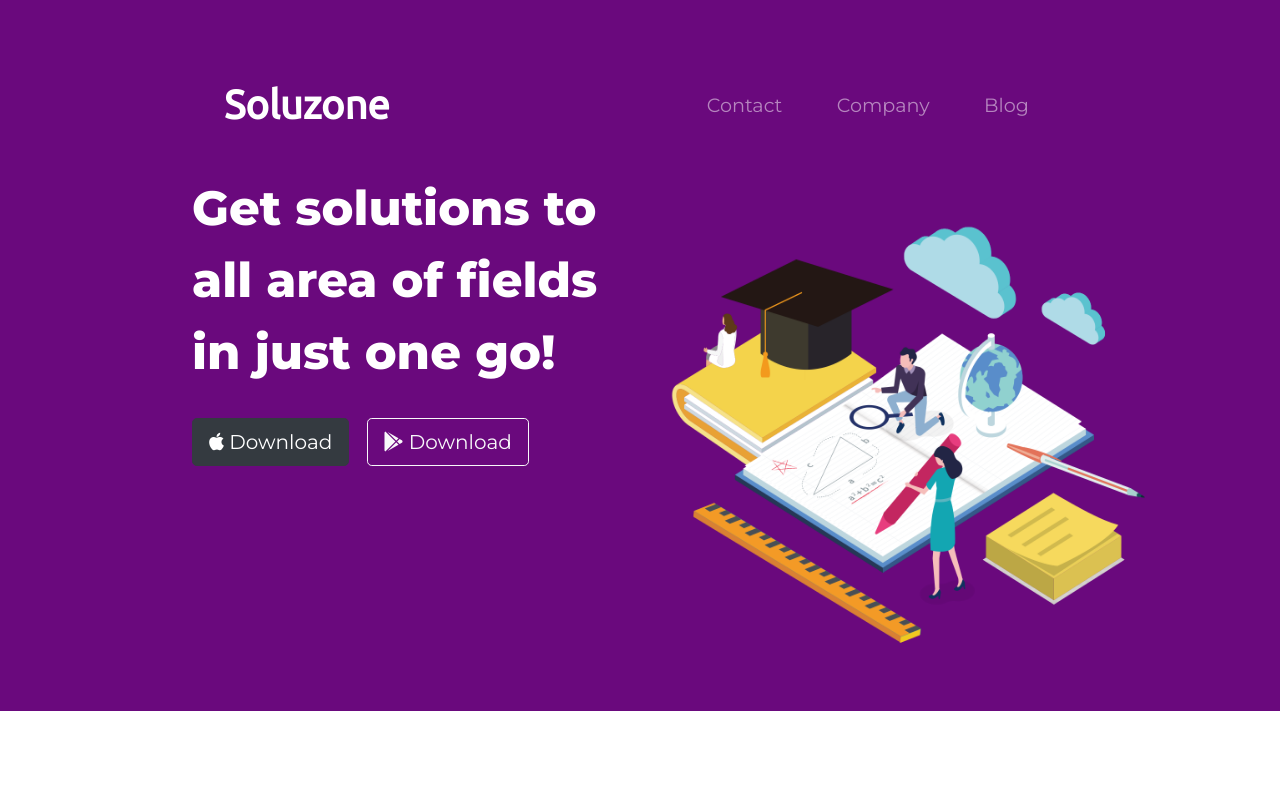
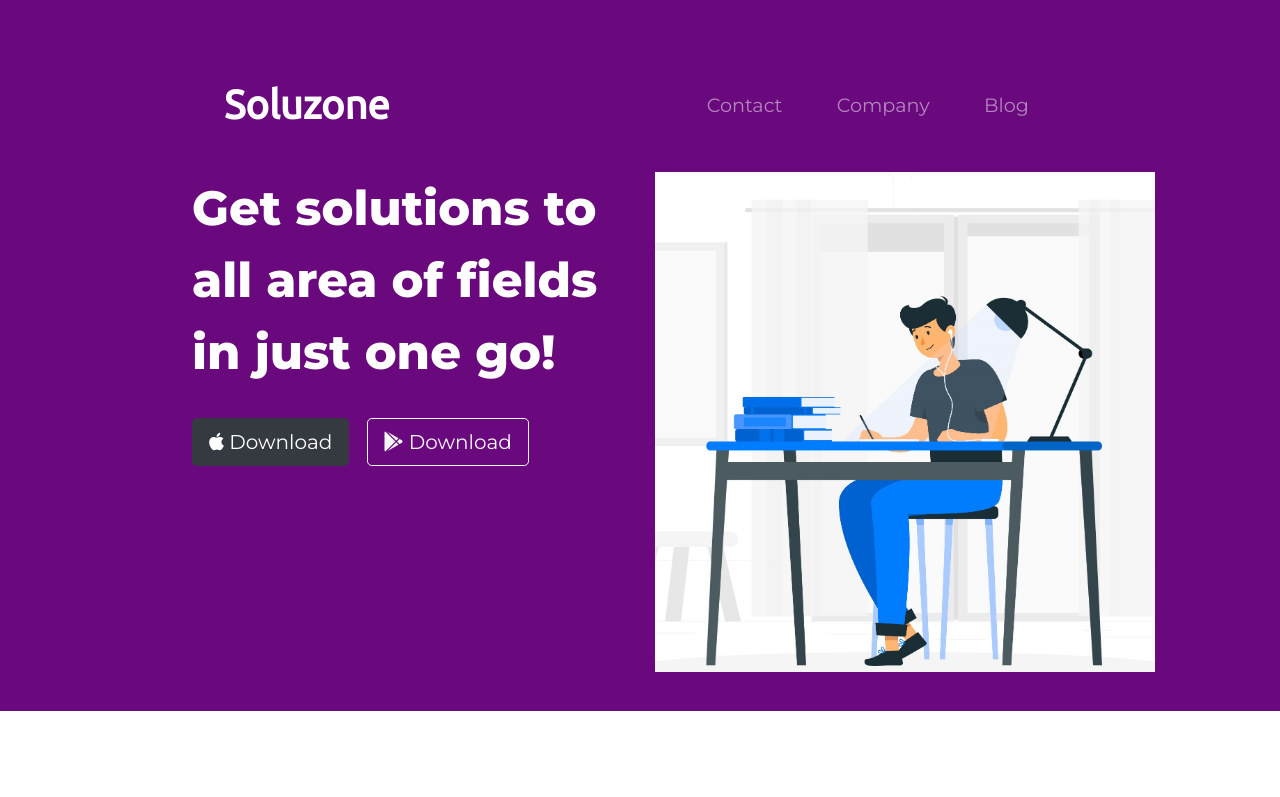
Before and after one commit to usmanaslam712/soluzone-website, a plain HTML site: page index.html in a window 1280 px wide. Shown: the top 797 px of the page. Drawn offline with nearby package versions, Linux system fonts and the light colour scheme; files whose address does not match are found by name.

Commit message:
Update index.html

```diff
--- a/index.html
+++ b/index.html
@@ -66,7 +66,7 @@
         <button type="button" class="btn btn-outline-light btn-lg download-button"><i class="fab fa-google-play"></i> Download</button>
         </div>
     <div class="col-lg-6">
-        <img class="title-image" src="D:\Documents\Web Development\soluzone\—Pngtree—the study of man_3760890.png" alt="study-pic" width="500" height="500">
+        <img class="title-image" src="https://github.com/usmanaslam712/soluzone-website/blob/main/study.jpg" alt="study-pic" width="500" height="500">
     </div>
 </div>
 </section>
```
